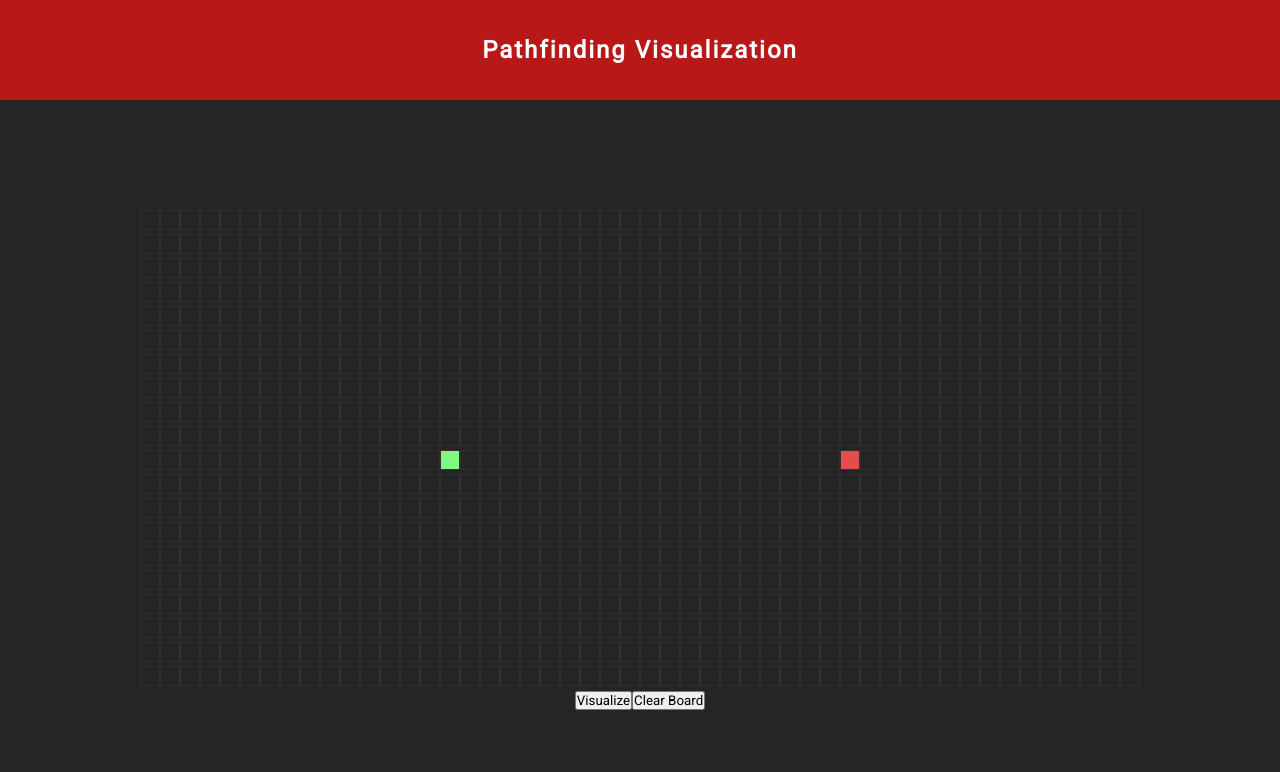
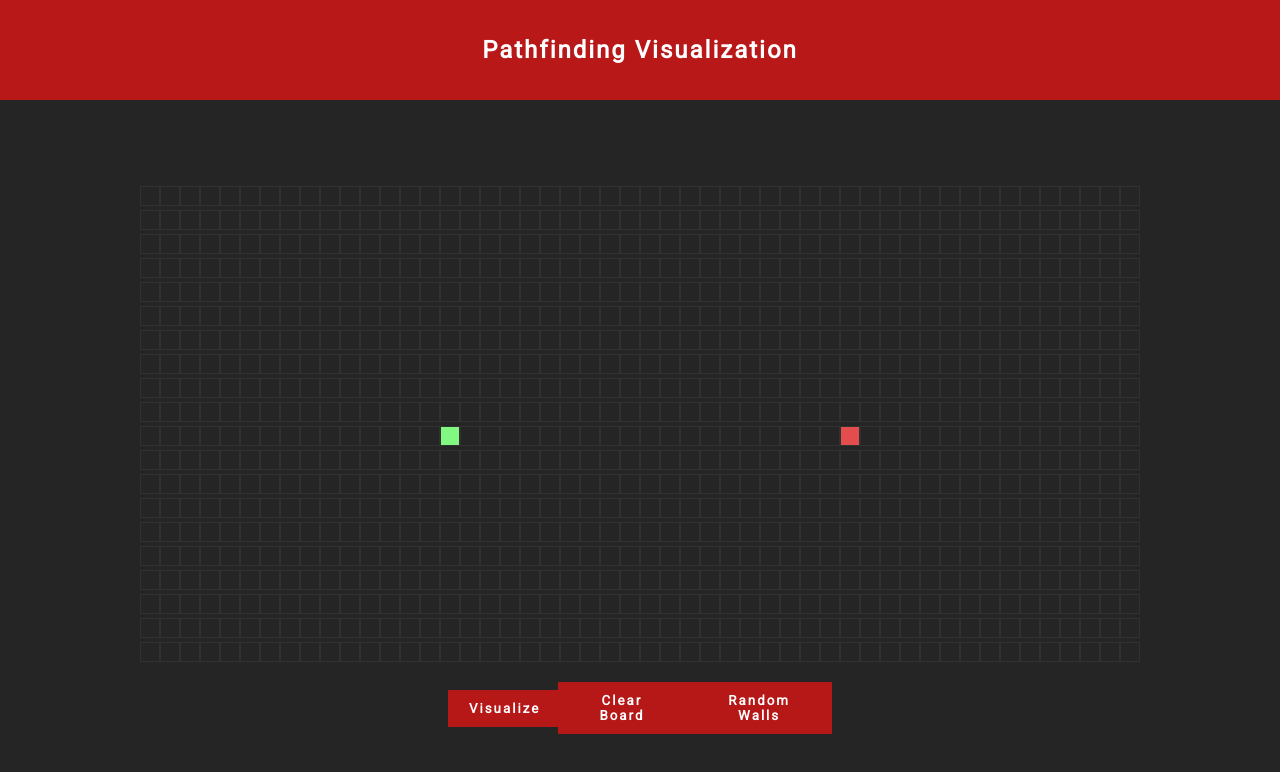
Before and after one commit to sk0le/pathfinding-visualizaiton, a React (Create React App) app: page / in a window 1280 px wide. Shown: the top 772 px of the page. Built offline with nearby package versions, Linux system fonts and the light colour scheme.

Commit message:
Fixed clear board bugs

```diff
--- a/src/App.css
+++ b/src/App.css
@@ -5,6 +5,7 @@
   padding: 0%;
   box-sizing: border-box;
   font-family: "Roboto", sans-serif;
+  overflow: hidden;
 }
 body {
   background-color: rgb(37, 37, 37);
@@ -83,8 +84,41 @@ nav h1 {
   animation-play-state: running;
 }
 
+/* Buttons */
+
+.buttons {
+  width: 30%;
+  display: flex;
+  justify-content: space-around;
+  align-items: center;
+  margin-top: 1em;
+}
+
+.btn {
+  background: none;
+  border: none;
+  outline: none;
+
+  padding: 10px 20px;
+
+  background-color: rgb(182, 24, 24);
+  border: 1px solid rgb(182, 24, 24);
+  color: white;
+
+  transition: all 0.4s ease-in;
+  font-weight: bold;
+  letter-spacing: 2px;
+}
+.btn:hover {
+  cursor: pointer;
+  background-color: rgb(221, 23, 23);
+}
+.btn:disabled {
+  background-color: rgb(61, 7, 7);
+  cursor: unset;
+}
+
 /* Animations */
-
 @keyframes visitedAnimation {
   0% {
     transform: scale(0.3);
@@ -109,14 +143,8 @@ nav h1 {
 @keyframes wallAnimation {
   0% {
     transform: scale(0.5);
-    background-color: rgb(22, 22, 22);
-    border-radius: 100%;
+    background-color: rgb(104, 104, 104);
   }
-
-  50% {
-    background-color: rgb(32, 32, 32);
-  }
-
   75% {
     transform: scale(1.2);
     background-color: rgb(61, 61, 61);
--- a/src/components/SortingVisualizer/SortingVisualizer.jsx
+++ b/src/components/SortingVisualizer/SortingVisualizer.jsx
@@ -59,18 +59,21 @@ class SortingVisualizer extends Component {
       document.getElementById(`node-${node.row}-${node.col}`).className =
         "node";
     }
-    if (visitedNodesInOrder[0].col === 15) {
+
+    // Todo : find better solution to this problem
     document.getElementById(
       `node-${startNode.row}-${startNode.col}`
     ).className = "node node-start";
-    }
-    if (visitedNodesInOrder[visitedNodesInOrder.length - 1].col === 35) {
     document.getElementById(
       `node-${finishNode.row}-${finishNode.col}`
     ).className = "node node-finish";
-    }
+    document.getElementById(`node-15-0`).className = "node";
+    document.getElementById(`node-16-1`).className = "node";
+    document.getElementById(`node-17-2`).className = "node";
+    document.getElementById(`node-18-3`).className = "node";
+    document.getElementById(`node-19-4`).className = "node";
+
     const newGrid = getGrid();
-
     this.setState({
       grid: newGrid,
     });
@@ -78,6 +81,7 @@ class SortingVisualizer extends Component {
     console.log(visitedNodesInOrder);
   }
 
+  randomWalls() {}
   animateDijkstra(visitedNodesInOrder, nodesInShortestPathOrder) {
     for (let i = 0; i <= visitedNodesInOrder.length; i++) {
       if (i === visitedNodesInOrder.length) {
@@ -149,6 +153,7 @@ class SortingVisualizer extends Component {
             <button
               onClick={this.visualizeDijkstra}
               disabled={this.state.isRunning}
+              className="btn"
             >
               Visualize
             </button>
@@ -158,8 +163,12 @@ class SortingVisualizer extends Component {
                 this.clearBoard();
               }}
               disabled={this.state.isRunning}
+              className="btn"
             >
               Clear Board
+            </button>
+            <button disabled={this.state.isRunning} className="btn">
+              Random Walls
             </button>
           </div>
         </div>
```
Lines whose indentation alone changed are shown as unchanged.
